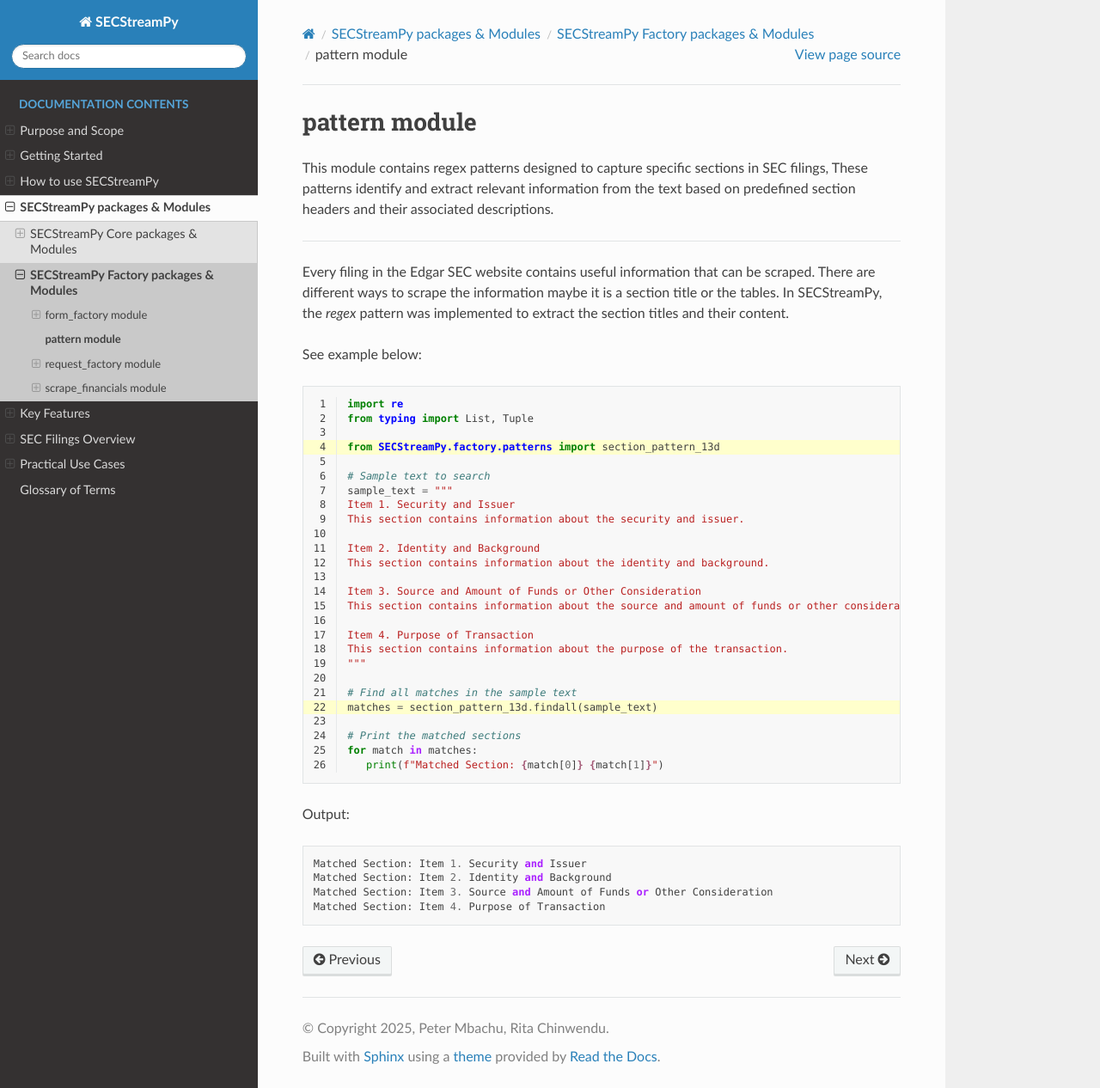
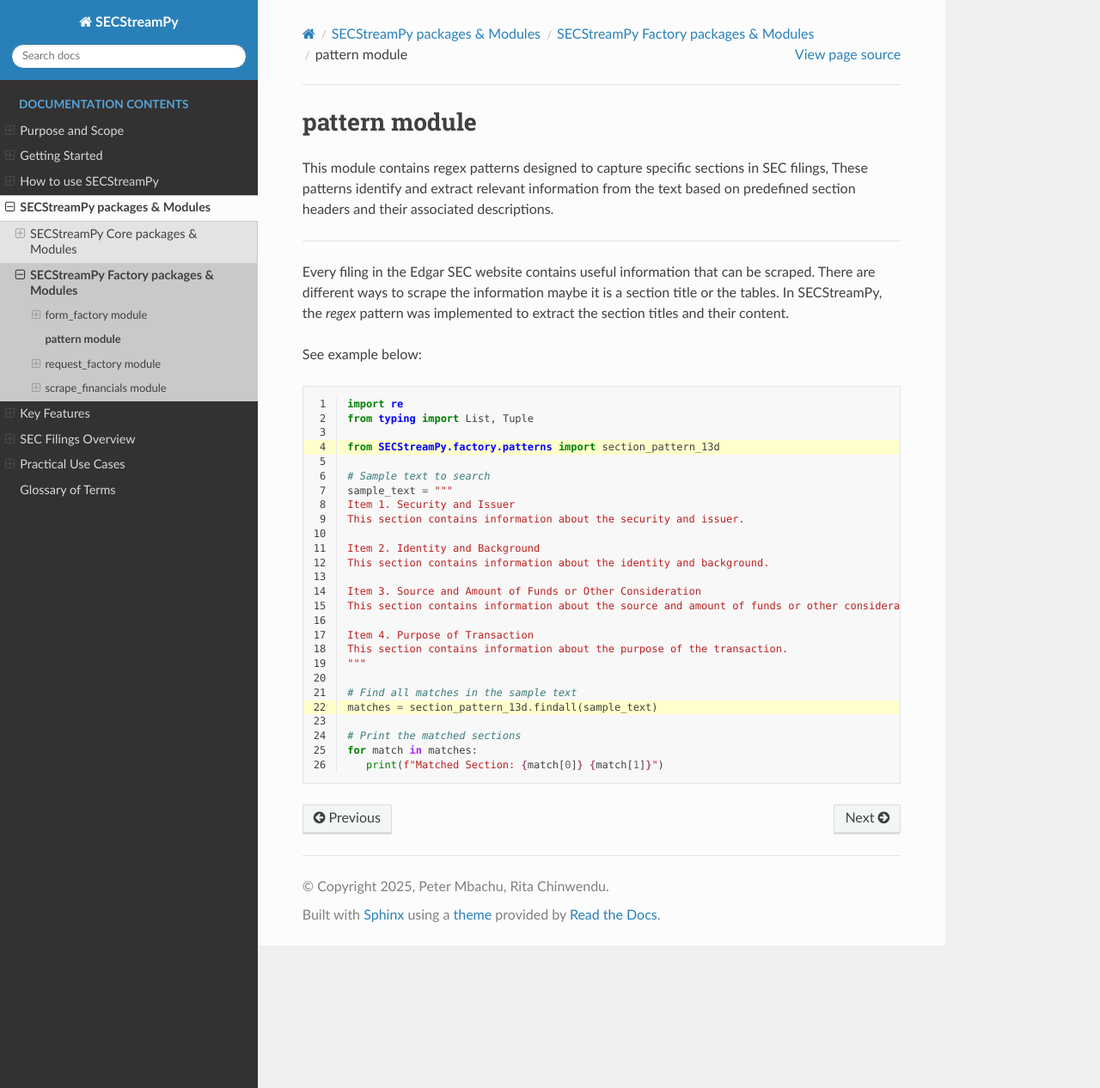
Before and after one commit to cla-bit/SECStreamPy-Docs, a Sphinx documentation site: the page built from source/datadock.factory.patterns.rst, in a window 1280 px wide and 1266 px high. Shown: the whole window at 86% size. Built offline with Sphinx 7.4.7 and the Read the Docs theme 3.1.0, drawn with Linux system fonts in a browser that asks for light colours.

Commit message:
fix: Update datadock.factory.patterns.rst

```diff
--- a/source/datadock.factory.patterns.rst
+++ b/source/datadock.factory.patterns.rst
@@ -43,13 +43,3 @@
    # Print the matched sections
    for match in matches:
       print(f"Matched Section: {match[0]} {match[1]}")
-
-
-Output:
-
-::
-
-   Matched Section: Item 1. Security and Issuer
-   Matched Section: Item 2. Identity and Background
-   Matched Section: Item 3. Source and Amount of Funds or Other Consideration
-   Matched Section: Item 4. Purpose of Transaction
```
